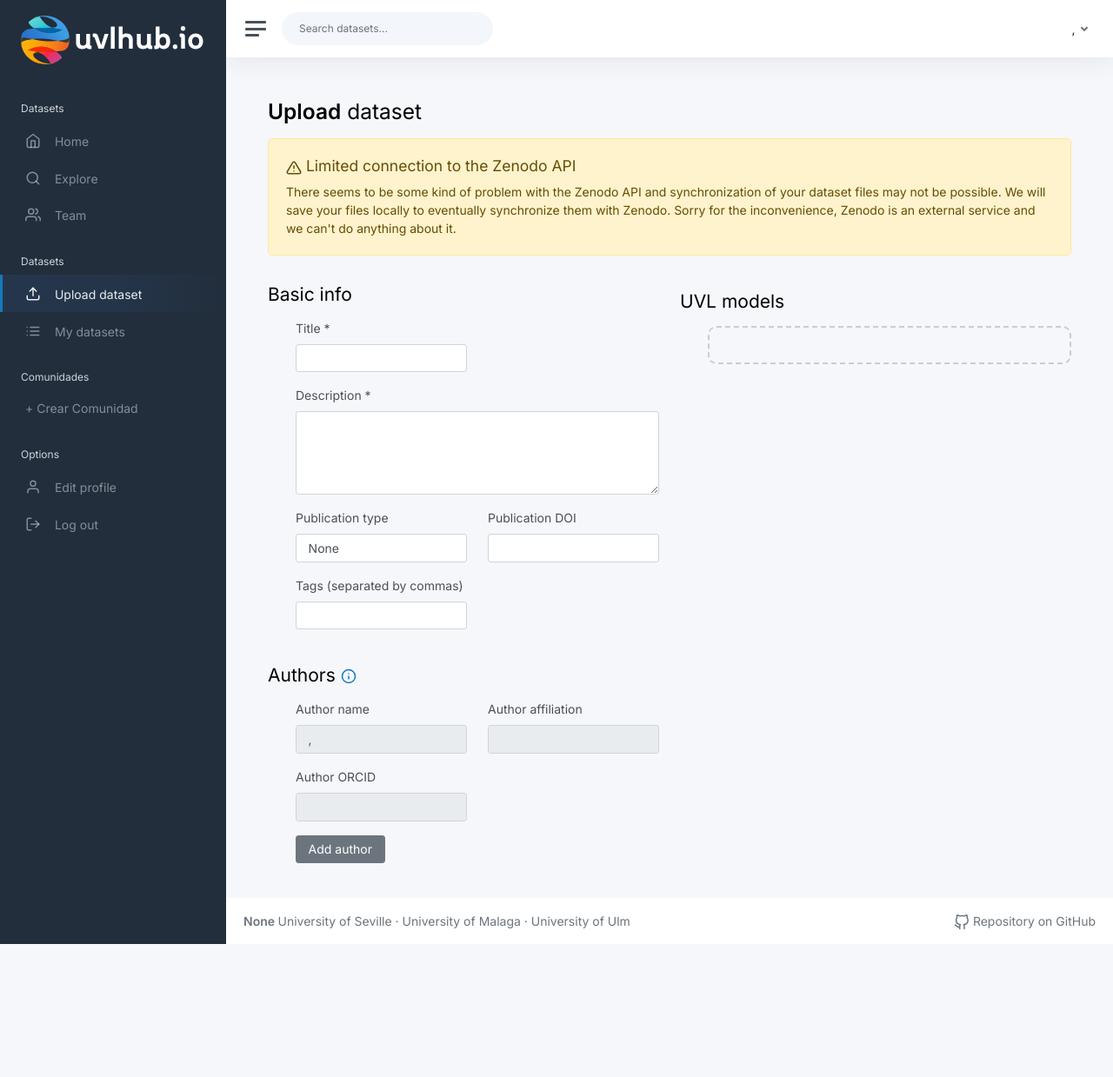
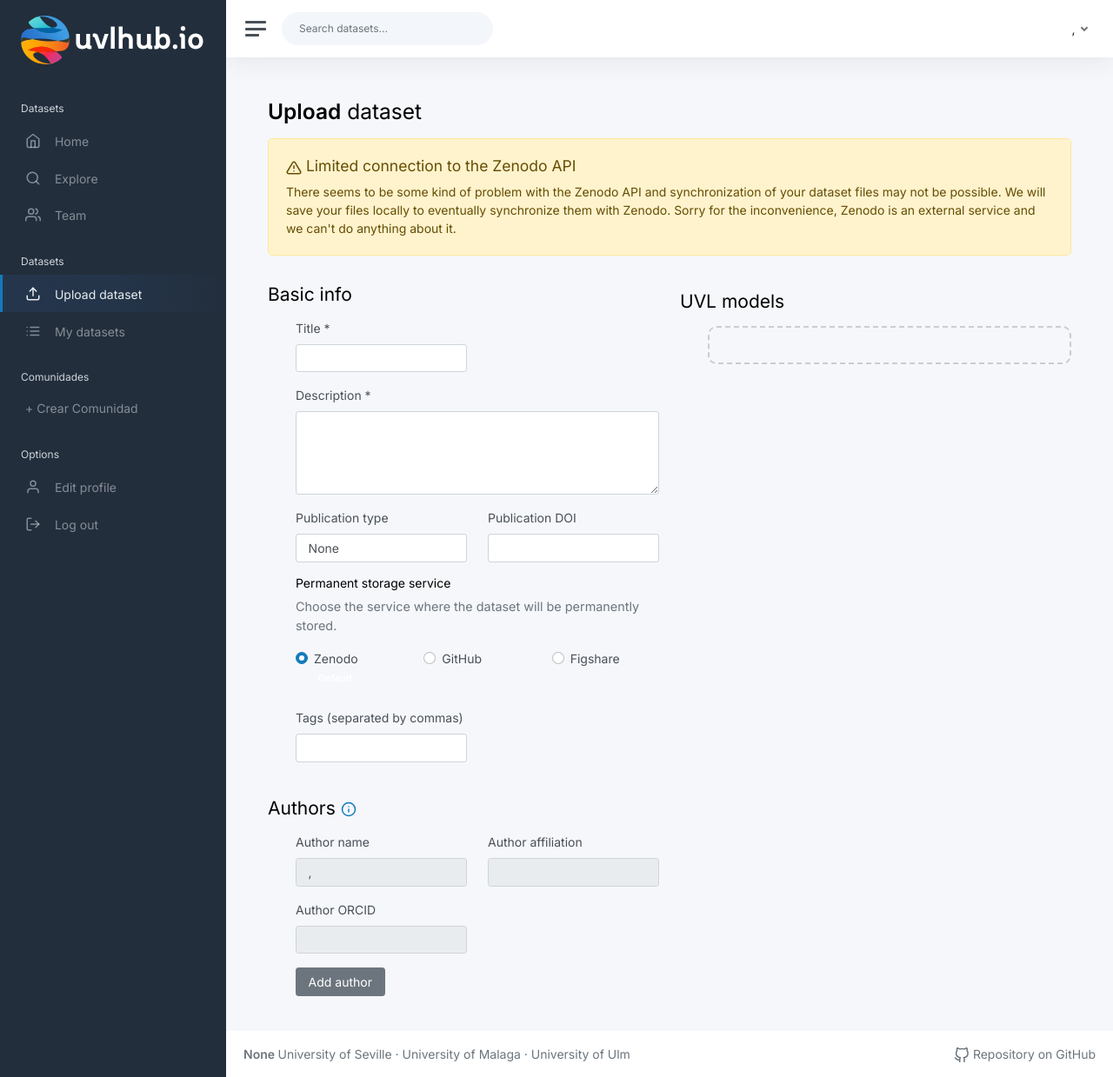
Before and after one commit to EGC-1/cerveza-hub-2, a Flask app: page /dataset/upload in a window 1280 px wide. Shown: the whole page at 87% size. Before the commit the page ends 1086 px from the top, so only its background shows below. Run offline with Flask 3, Linux system fonts and the light colour scheme; the visitor is signed in with stand-in values (Sample User, id 1); data that the repository does not hold is empty; parts of the project's set-up code (start-up, migrations or seed data) failed here and were passed over; some libraries are stand-ins or nearby versions.

Commit message:
feat: frondtend de elección de backup

```diff
--- a/app/modules/dataset/templates/dataset/upload_dataset.html
+++ b/app/modules/dataset/templates/dataset/upload_dataset.html
@@ -83,6 +83,55 @@
                                     {% for error in form.publication_doi.errors %}
                                         <span style="color: red;">{{ error }}</span>
                                     {% endfor %}
+                                </div>
+                            </div>
+
+                            <div class="col-12 mb-3">
+                                <h2 class="h5 mb-2">Permanent storage service</h2>
+                                <p class="text-muted" style="font-size: 0.9rem;">
+                                    Choose the service where the dataset will be permanently stored.
+                                </p>
+
+                                <div class="row">
+                                    <div class="col-md-4 col-12 mb-2">
+                                        <div class="form-check">
+                                            <input class="form-check-input"
+                                                type="radio"
+                                                name="storage_service"
+                                                id="storage_zenodo"
+                                                value="zenodo"
+                                                checked>
+                                            <label class="form-check-label" for="storage_zenodo">
+                                                Zenodo <span class="badge badge-secondary">Default</span>
+                                            </label>
+                                        </div>
+                                    </div>
+
+                                    <div class="col-md-4 col-12 mb-2">
+                                        <div class="form-check">
+                                            <input class="form-check-input"
+                                                type="radio"
+                                                name="storage_service"
+                                                id="storage_github"
+                                                value="github">
+                                            <label class="form-check-label" for="storage_github">
+                                                GitHub
+                                            </label>
+                                        </div>
+                                    </div>
+
+                                    <div class="col-md-4 col-12 mb-2">
+                                        <div class="form-check">
+                                            <input class="form-check-input"
+                                                type="radio"
+                                                name="storage_service"
+                                                id="storage_figshare"
+                                                value="figshare">
+                                            <label class="form-check-label" for="storage_figshare">
+                                                Figshare
+                                            </label>
+                                        </div>
+                                    </div>
                                 </div>
                             </div>
 
@@ -463,10 +512,17 @@
                 <label class="form-check">
                     <input id="agreeCheckbox" class="form-check-input" type="checkbox" value="">
                     <span class="form-check-label" style="font-size: 15px">
-                                I agree to have my feature models automatically uploaded to Zenodo and made available to the public according to the <a
-                            href="https://en.wikipedia.org/wiki/Open_science" target="_blank">Open Science</a> manifesto
-                            </span>
+                        I agree to have my feature models and related metadata uploaded to
+                        <span id="selected_storage_service_label">Zenodo</span>
+                        and made available to the public according to the
+                        <a href="https://about.zenodo.org/policies/"
+                        target="_blank"
+                        id="selected_storage_service_policy_link">
+                            Zenodo policies
+                        </a>.
+                    </span>
                 </label>
+
 
                 <button id="upload_button" class="btn btn-primary mt-2" disabled>
                     <i data-feather="upload" class="center-button-icon"></i>
@@ -529,4 +585,56 @@
 {% block scripts %}
     <script src="{{ url_for('zenodo.scripts') }}"></script>
     <script src="{{ url_for('dataset.scripts') }}"></script>
+
+    <script>
+        document.addEventListener('DOMContentLoaded', function () {
+            const radios = document.querySelectorAll('input[name="storage_service"]');
+            const labelSpan = document.getElementById('selected_storage_service_label');
+            const link = document.getElementById('selected_storage_service_policy_link');
+
+            const POLICY_DATA = {
+                zenodo: {
+                    label: 'Zenodo',
+                    href: 'https://about.zenodo.org/policies/',
+                    linkText: 'Zenodo policies'
+                },
+                github: {
+                    label: 'GitHub',
+                    href: 'https://docs.github.com/en/site-policy',
+                    linkText: 'GitHub policies'
+                },
+                figshare: {
+                    label: 'Figshare',
+                    href: 'https://figshare.com/policies',
+                    linkText: 'Figshare policies'
+                }
+            };
+
+            function updateStorageServiceUI(value) {
+                const info = POLICY_DATA[value] || POLICY_DATA['zenodo'];
+
+                if (labelSpan) {
+                    labelSpan.textContent = info.label;
+                }
+                if (link) {
+                    link.textContent = info.linkText;
+                    link.href = info.href;
+                }
+            }
+
+            radios.forEach(function (radio) {
+                radio.addEventListener('change', function () {
+                    if (this.checked) {
+                        updateStorageServiceUI(this.value);
+                    }
+                });
+            });
+
+            // Estado inicial (Zenodo por defecto o lo que venga marcado)
+            const checked = Array.from(radios).find(r => r.checked);
+            if (checked) {
+                updateStorageServiceUI(checked.value);
+            }
+        });
+    </script>
 {% endblock %}
```
